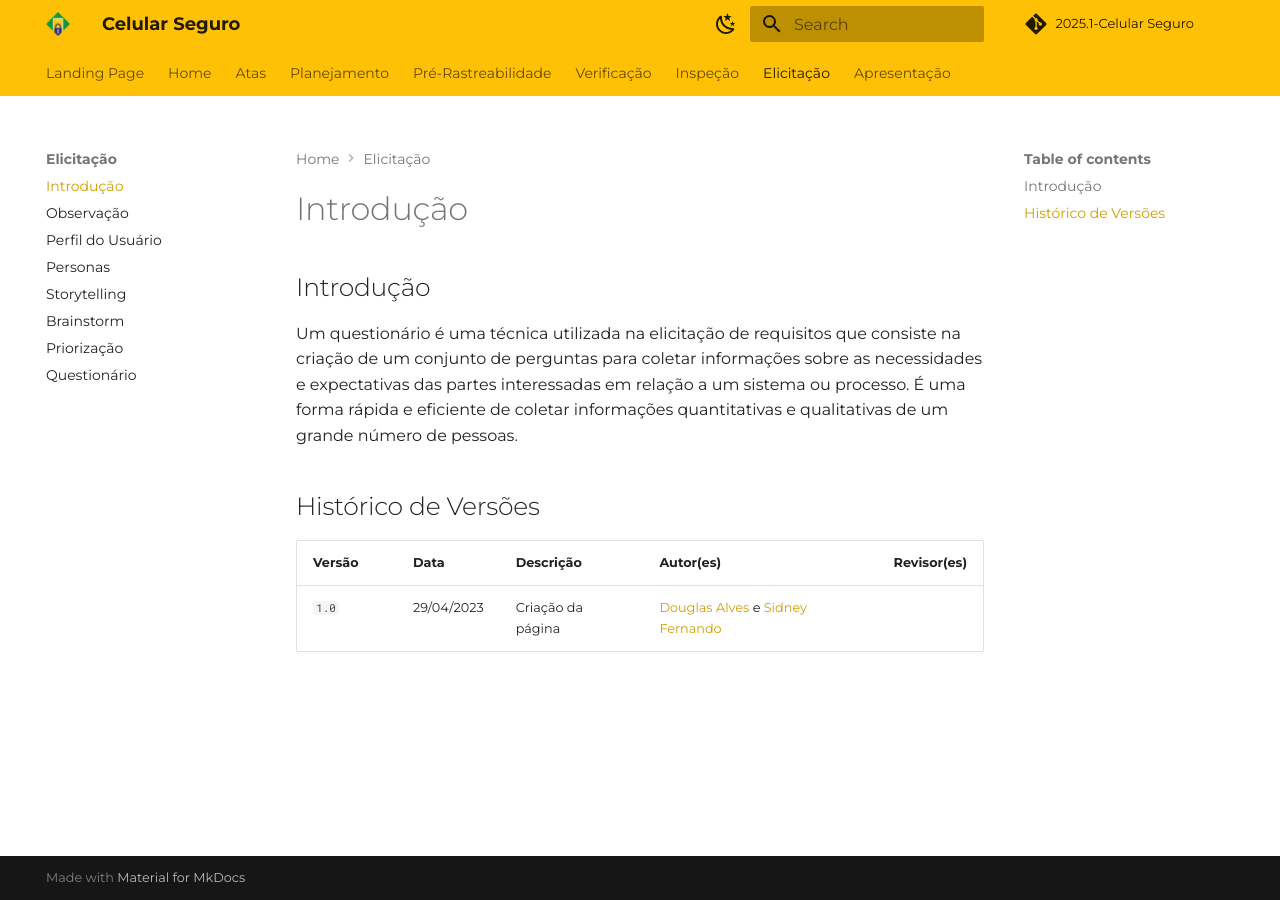
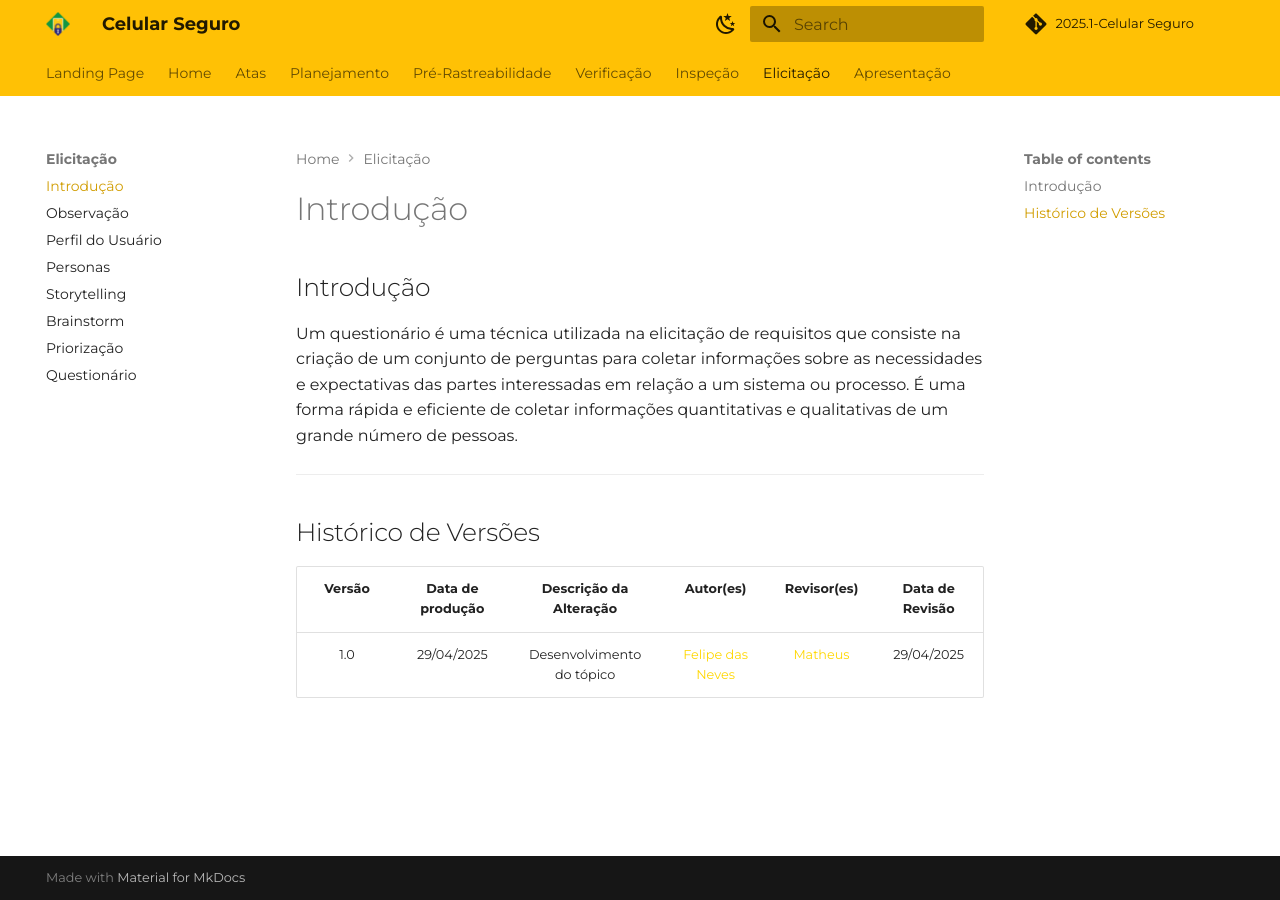
Before and after one commit to Requisitos-de-Software/2025.1-CelularSeguro, an MkDocs documentation site: the page built from Docs/documento-elicitacao/Introducao.md, in a window 1280 px wide. Built offline with MkDocs 1.6.1 and Material for MkDocs 9.7.7, drawn with Linux system fonts in a browser that asks for light colours; comment, search, counter and statistics services are not loaded.

Commit message:
docs/correcao versao questionario

```diff
--- a/Docs/documento-elicitacao/Introducao.md
+++ b/Docs/documento-elicitacao/Introducao.md
@@ -2,8 +2,10 @@
 
 Um questionário é uma técnica utilizada na elicitação de requisitos que consiste na criação de um conjunto de perguntas para coletar informações sobre as necessidades e expectativas das partes interessadas em relação a um sistema ou processo. É uma forma rápida e eficiente de coletar informações quantitativas e qualitativas de um grande número de pessoas.
 
+---
+
 ## Histórico de Versões
 
-| Versão | Data       | Descrição         | Autor(es)                                                                                     | Revisor(es)                                      |
-| ------ | ---------- | ----------------- | --------------------------------------------------------------------------------------------- | ------------------------------------------------ |
-| `1.0`    | 29/04/2023 | Criação da página | [Douglas Alves](https://github.com/dougalvs) e [Sidney Fernando](https://github.com/nando3d3) |
+| Versão | Data de produção   | Descrição da Alteração                               | Autor(es)             | Revisor(es)      |Data de Revisão |
+| :----: | :----------------: | :--------------------------------------------------: | :-------------------: | :-------------:  |  :-----------: |
+| 1.0    | 29/04/2025         | Desenvolvimento do tópico                            |<a style="color:gold;" href="https://github.com/FelipeFreire-gf" target="_blank">Felipe das Neves</a>    | <a style="color:gold;" href="https://github.com/arthurlleite" target="_blank">Matheus</a>| 29/04/2025|
```
